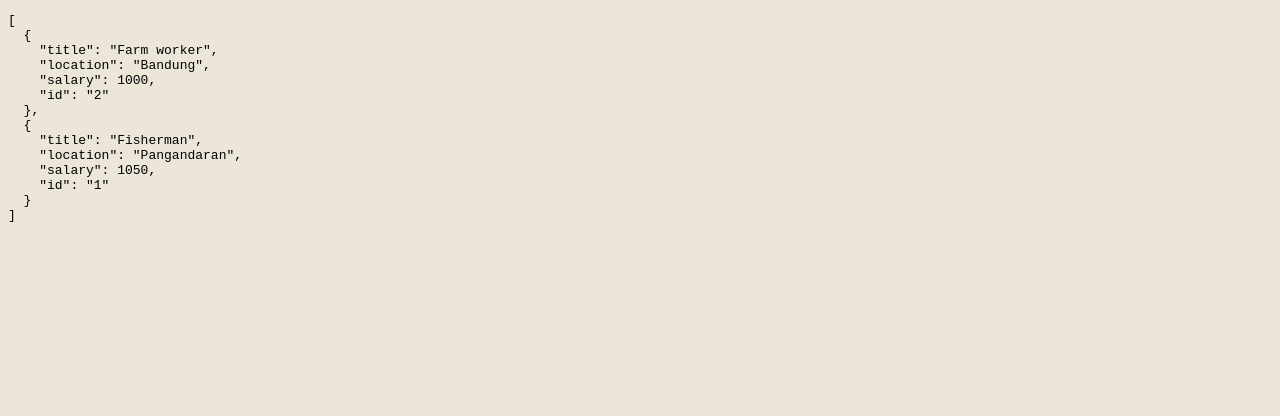
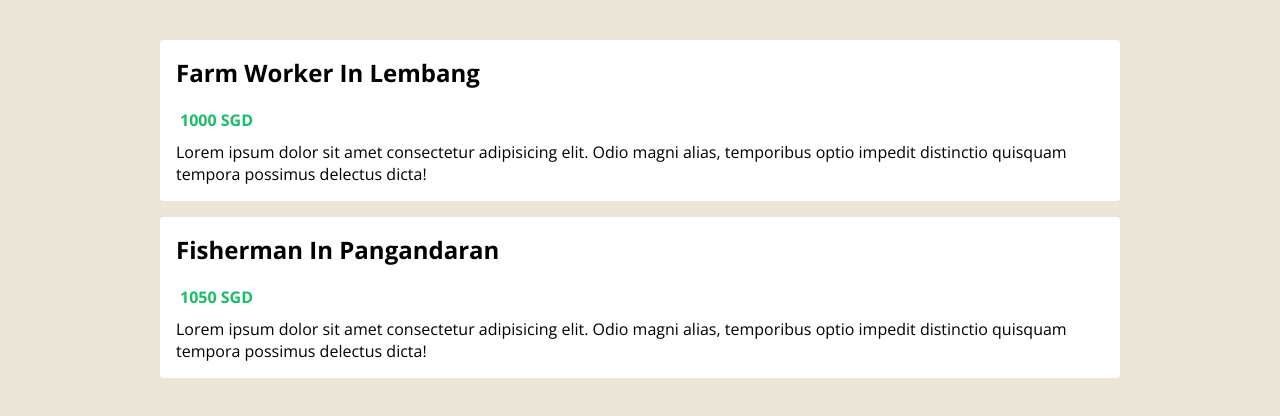
Before and after one commit to giffarialfarizy/vue3-typescript, a Vue app: page / in a window 1280 px wide. Shown: the top 416 px of the page. Built offline with nearby package versions, Linux system fonts and the light colour scheme.

Commit message:
✨ JobsList component

```diff
--- a/src/App.vue
+++ b/src/App.vue
@@ -1,17 +1,17 @@
 <template>
   <div class="app">
-    <!-- <p>{{ jobs[0].title }}</p> -->
-    <pre>{{ jobs }}</pre>
+    <JobsList :jobs="jobs" />
   </div>
 </template>
 
 <script lang="ts">
-import { defineComponent, reactive, ref, toRefs } from "vue";
+import { defineComponent, ref } from "vue";
+import JobsList from "@/components/JobsList.vue";
 import Job from "@/types/Job";
 
 export default defineComponent({
   name: "App",
-  components: {},
+  components: { JobsList },
   setup() {
     // --- using reactive ---
     // const state = reactive({
@@ -30,7 +30,7 @@
     const jobs = ref<Job[]>([
       {
         title: "Farm worker",
-        location: "Bandung",
+        location: "Lembang",
         salary: 1000,
         id: "2",
       },
--- /dev/null
+++ b/src/components/JobsList.vue
@@ -0,0 +1,64 @@
+<template>
+  <div class="job-list">
+    <ul>
+      <!-- eslint-disable-next-line vue/max-attributes-per-line -->
+      <li v-for="job in jobs" :key="job.id">
+        <h2>{{ job.title }} in {{ job.location }}</h2>
+        <div class="salary">
+          <p>{{ job.salary }} SGD</p>
+        </div>
+        <div class="description">
+          Lorem ipsum dolor sit amet consectetur adipisicing elit. Odio magni
+          alias, temporibus optio impedit distinctio quisquam tempora possimus
+          delectus dicta!
+        </div>
+      </li>
+    </ul>
+  </div>
+</template>
+
+<script lang="ts">
+import { defineComponent, PropType } from "vue";
+import Job from "@/types/Job";
+
+export default defineComponent({
+  props: {
+    jobs: {
+      required: true,
+      type: Array as PropType<Job[]>,
+    },
+  },
+});
+</script>
+
+<style scoped>
+.job-list {
+  max-width: 960px;
+  margin: 40px auto;
+}
+.job-list ul {
+  padding: 0;
+}
+.job-list li {
+  list-style-type: none;
+  background: white;
+  padding: 16px;
+  margin: 16px 0;
+  border-radius: 4px;
+}
+.job-list h2 {
+  margin: 0 0 10px;
+  text-transform: capitalize;
+}
+.salary {
+  display: flex;
+}
+.salary img {
+  width: 30px;
+}
+.salary p {
+  color: #17bf66;
+  font-weight: bold;
+  margin: 10px 4px;
+}
+</style>
```
